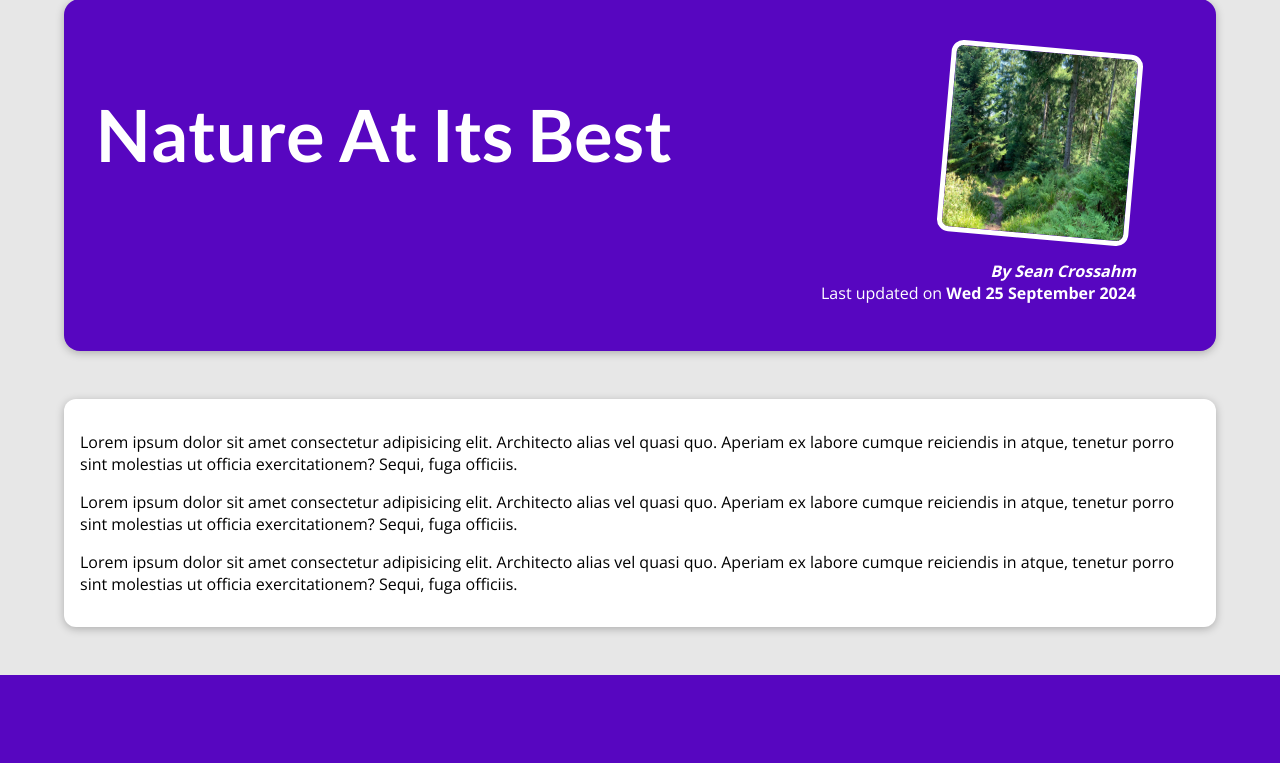
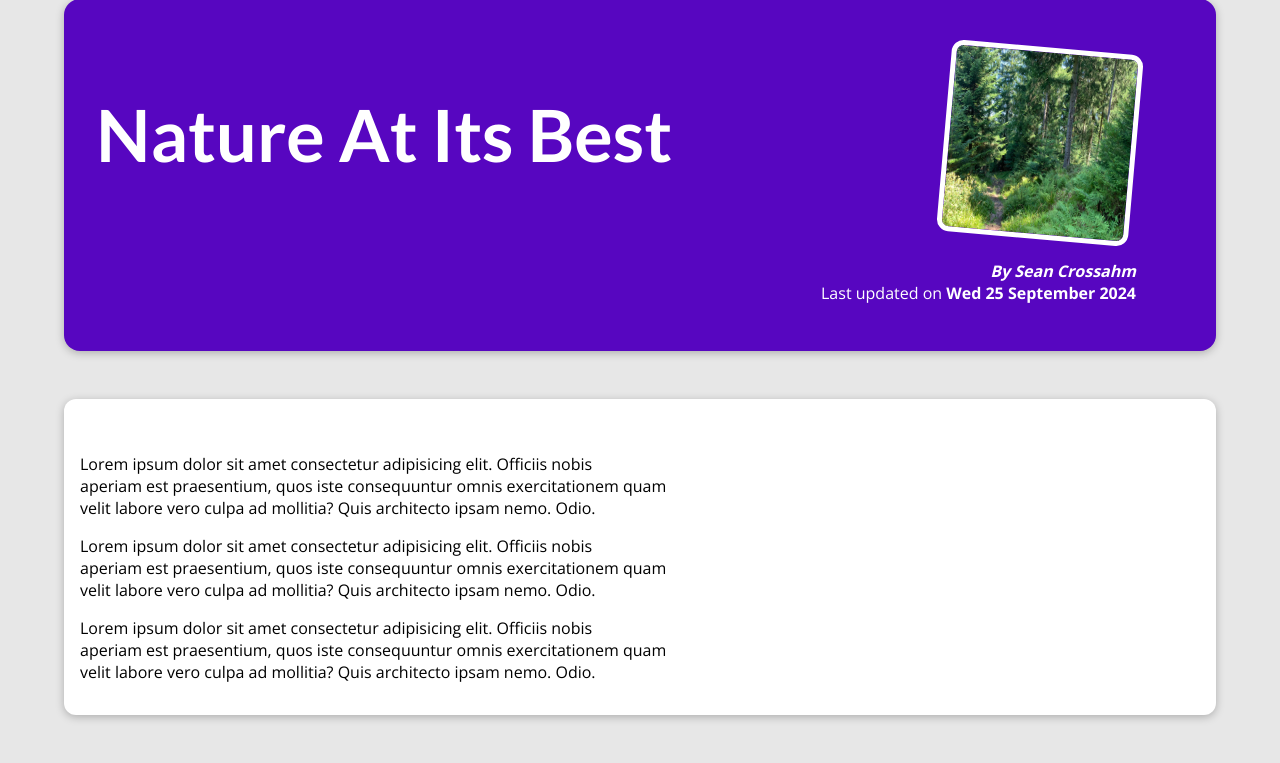
Before and after one commit to MBANS8A1/Misc_Blogs_Site, a Django app: page /posts/into-the-woods in a window 1280 px wide. Shown: the part 129-892 px from the top of the page. Before the commit the page ends 804 px from the top, so only its background shows below. Run offline with Django 5.2, Linux system fonts and the light colour scheme.

Commit message:
To keep the multi-line string formatting I have for the content key on the post dictionary, I used the linebreaks django filter in the <main> element within post-detail.html.

```diff
--- a/blogs_site/blog/templates/blog/post-detail.html
+++ b/blogs_site/blog/templates/blog/post-detail.html
@@ -19,8 +19,7 @@
     </article>
  </section>
  <main>
-  <p>Lorem ipsum dolor sit amet consectetur adipisicing elit. Architecto alias vel quasi quo. Aperiam ex labore cumque reiciendis in atque, tenetur porro sint molestias ut officia exercitationem? Sequi, fuga officiis.</p>
-   <p>Lorem ipsum dolor sit amet consectetur adipisicing elit. Architecto alias vel quasi quo. Aperiam ex labore cumque reiciendis in atque, tenetur porro sint molestias ut officia exercitationem? Sequi, fuga officiis.</p>
-    <p>Lorem ipsum dolor sit amet consectetur adipisicing elit. Architecto alias vel quasi quo. Aperiam ex labore cumque reiciendis in atque, tenetur porro sint molestias ut officia exercitationem? Sequi, fuga officiis.</p>
+
+  {{post.content|linebreaks}}
  </main>
 {% endblock %}
```
